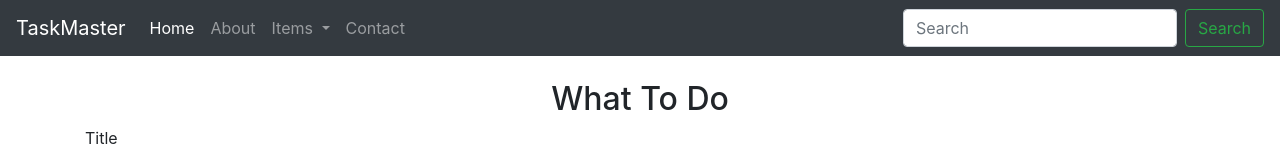
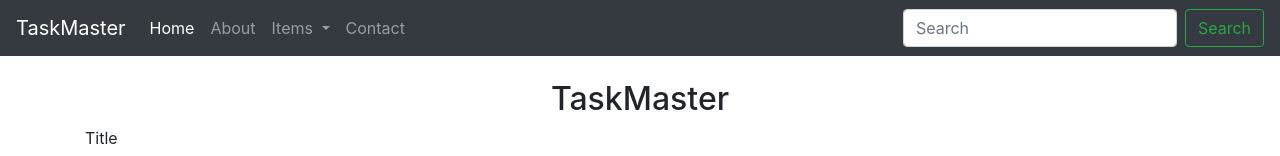
Before and after one commit to Amitkumar-Vaghela/TaskMaster, a plain HTML site: page index.html in a window 1280 px wide. Shown: the top 156 px of the page. Drawn offline with nearby package versions, Linux system fonts and the light colour scheme.

Commit message:
Update index.html

```diff
--- a/index.html
+++ b/index.html
@@ -53,7 +53,7 @@
     </nav>
 
     <div class="container my-4">
-        <h2 class="text-center">What To Do </h2>
+        <h2 class="text-center"> TaskMaster </h2>
 
             <div class="form-group">
                 <label for="title">Title</label>
```
